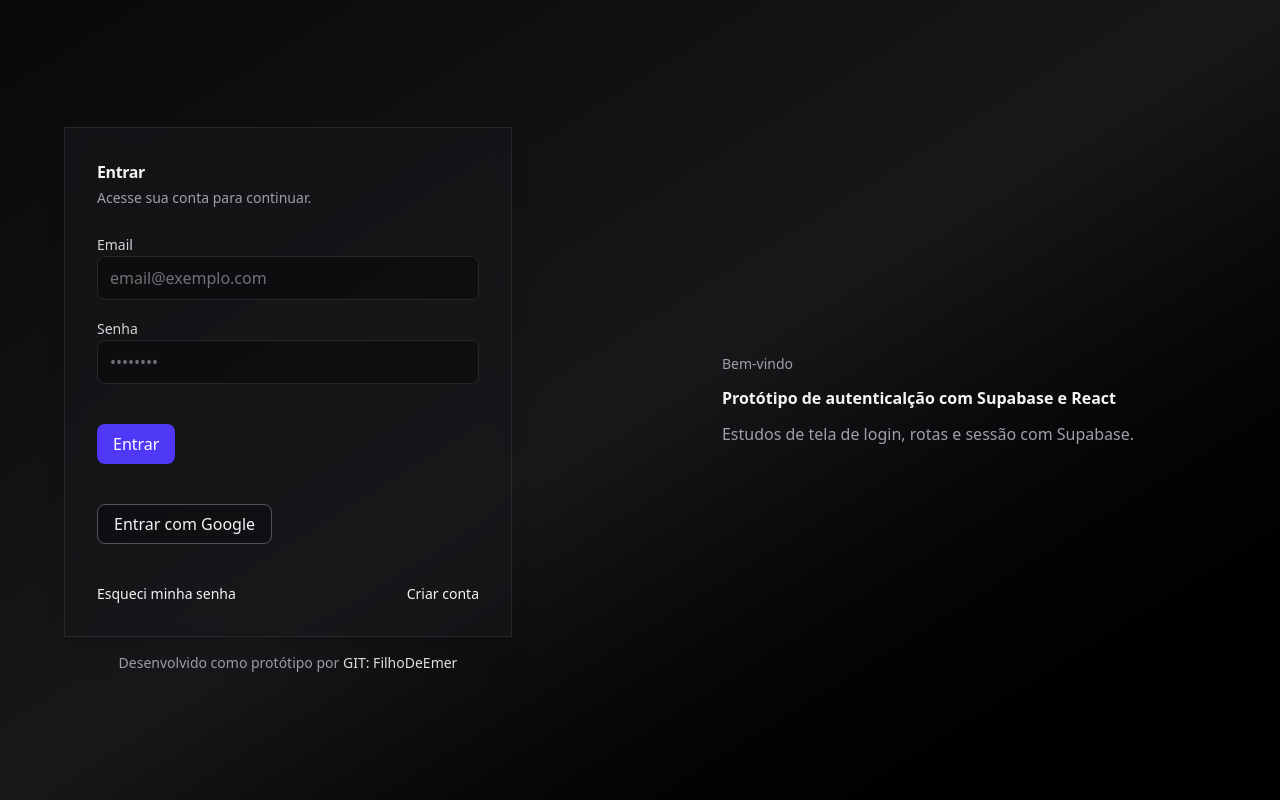
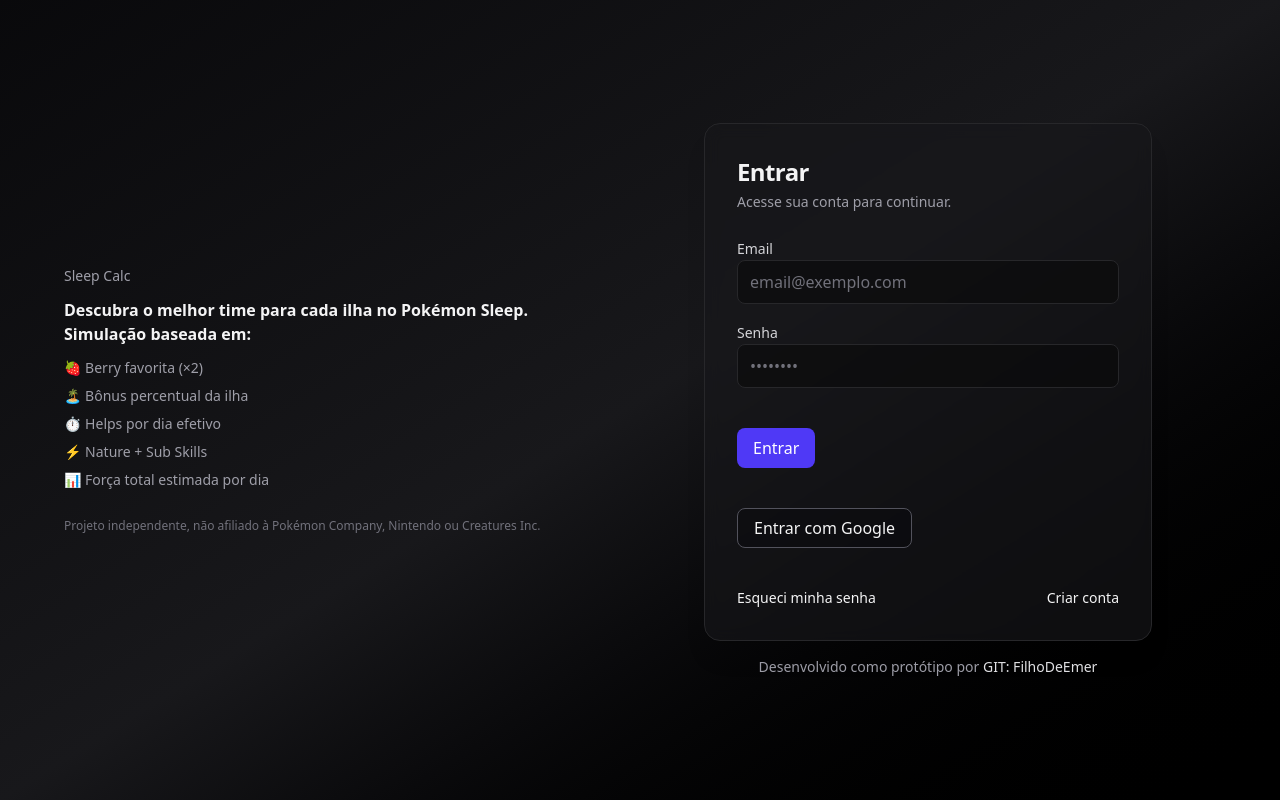
Before and after one commit to FilhoDeEmer/react-supabase-auth, a React (Vite) app: page /login in a window 1280 px wide. Built offline with nearby package versions, Linux system fonts and the light colour scheme; no server answers.

Commit message:
Upgrade: Atualização de componentes visuais e refinamento de busca no supabase

```diff
--- a/src/App.tsx
+++ b/src/App.tsx
@@ -11,6 +11,7 @@
 import Ingredientes from "./pages/Ingredientes";
 import Banco from "./pages/Banco";
 import Settings from "./pages/Settings";
+import Landing from "./pages/Langing";
 
 export default function App() {
   return(
@@ -26,6 +27,7 @@
       <Route path="/dashboard/ingredientes" element={<Ingredientes/>} />
       <Route path="/dashboard/banco" element={<RequireAuth><Banco/></RequireAuth>} />
       <Route path="/dashboard/settings" element={<RequireAuth><Settings/></RequireAuth>} />
+      <Route path="/sobre" element={<Landing/>} />
       <Route
         path="/dashboard"
         element={
--- a/src/layout/AuthLayout.tsx
+++ b/src/layout/AuthLayout.tsx
@@ -14,14 +14,38 @@
   brandLeft,
 }: AuthLayoutProps) {
   return (
-        <div className="min-h-screen bg-linear-to-br from-zinc-950 via-zinc-900 to-black text-zinc-100">
-            <div className="min-h-screen flex">
+    <div className="min-h-screen grid md:grid-cols-2 bg-linear-to-br from-zinc-950 via-zinc-900 to-black text-zinc-100">
       {/* Coluna esquerda */}
+      <div className="hidden lg:flex flex-1 items-center justify-center p-10">
+        <div className="max-w-lg text-zinc-300">
+          {brandLeft ?? (
+            <div className="space-y-3">
+              <p className="text-sm text-zinc-400">Sleep Calc</p>
+              <h2 className="text-3x1  font-semibold text-zinc-100">
+                Descubra o melhor time para cada ilha no Pokémon Sleep.
+                Simulação baseada em:
+              </h2>
+              <ul className="space-y-2 text-sm text-zinc-400">
+                <li>🍓 Berry favorita (×2)</li>
+                <li>🏝️ Bônus percentual da ilha</li>
+                <li>⏱️ Helps por dia efetivo</li>
+                <li>⚡ Nature + Sub Skills</li>
+                <li>📊 Força total estimada por dia</li>
+              </ul>
+
+              <p className="text-xs text-zinc-500 pt-4">
+                Projeto independente, não afiliado à Pokémon Company, Nintendo ou Creatures Inc.
+              </p>
+            </div>
+          )}
+        </div>
+      </div>
+      {/* Coluna direita */}
       <div className="w-full max-w-xl flex items-center justify-center p-6">
         <div className="w-full max-w-md">
-                        <div className="rouded-2x1 border border-zinc-800 bg-zinc-900/60 shadow-xl backdrop-blur p-6 sm:p-8">
+          <div className="rounded-2xl border border-zinc-800 bg-zinc-900/60 shadow-xl backdrop-blur p-6 sm:p-8">
             <div className="mb-6">
-                            <h1 className="text-2x1 font-semibold tracking-tight">{title}</h1>
+              <h1 className="text-2xl font-semibold tracking-tight">{title}</h1>
               {subtitle && (
                 <p className="text-sm text-zinc-400 mt-1">{subtitle}</p>
               )}
@@ -35,23 +59,6 @@
           )}
         </div>
       </div>
-                {/* Coluna direita */}
-                <div className="hidden lg:flex flex-1 items-center justify-center p-10">
-                    <div className="max-w-lg text-zinc-300">
-                        {brandLeft ?? (
-                            <div className="space-y-3">
-                                <p className="text-sm text-zinc-400">Bem-vindo</p>
-                                <h2 className="text-3x1  font-semibold text-zinc-100">
-                                    Protótipo de autenticalção com Supabase e React
-                                </h2>
-                                <p className="text-zinc-400">
-                                    Estudos de tela de login, rotas e sessão com Supabase.
-                                </p>
-                            </div>
-                        )}
-                    </div>
-                </div>
-            </div>
     </div>
   );
 }
--- a/src/layout/DashboardLayout.tsx
+++ b/src/layout/DashboardLayout.tsx
@@ -3,7 +3,6 @@
 import { useAuth } from "../auth/AuthProvider";
 import Button from "../components/ui/Button";
 import {
-  Home,
   BookOpen,
   Settings,
   ChevronLeft,
@@ -14,6 +13,8 @@
   Package2,
   Menu,
   LogOut,
+  Info,
+  CopyPlus,
 } from "lucide-react";
 
 type DashboardLayoutProps = {
@@ -54,8 +55,8 @@
             `${linkBase} ${isActive ? linkActive : linkInactive}`
           }
         >
-          <Home className="h-4 w-4" />
-          <span className={labelClass}>Home</span>
+          <CopyPlus className="h-4 w-4" />
+          <span className={labelClass}>Time</span>
         </NavLink>
 
         <NavLink
@@ -110,6 +111,16 @@
         </NavLink>
 
         {/*Exemplo para criação de novos links*/}
+        <NavLink
+          to="/sobre"
+          onClick={onNavigate}
+          className={({ isActive }) =>
+            `${linkBase} ${isActive ? linkActive : linkInactive}`
+          }
+        >
+          <Info className="h-4 w-4" />
+          <span className={labelClass}>Sobre</span>
+        </NavLink>
         <NavLink
           to="/dashboard/settings"
           onClick={onNavigate}
--- /dev/null
+++ b/src/pages/Langing.tsx
@@ -0,0 +1,92 @@
+import DashboardLayout from "../layout/DashboardLayout";
+
+export default function Landing() {
+  return (
+    <DashboardLayout>
+      <div className="space-y-8">
+        {/* HERO */}
+        <div className="rounded-2xl border border-zinc-800 bg-zinc-900/40 p-8 text-center space-y-4">
+          <h1 className="text-3xl font-bold tracking-tight">Sleep Calc</h1>
+
+          <p className="text-zinc-400 max-w-2xl mx-auto">
+            Simule e descubra o melhor time para cada ilha no Pokémon Sleep.
+            Cálculo baseado em frequência real, bônus da ilha, berry favorita,
+            nature e sub skills.
+          </p>
+
+          <div className="flex justify-center gap-3 pt-2">
+            <a
+              href="/dashboard/banco"
+              className="h-10 px-5 rounded-lg bg-indigo-600 hover:bg-indigo-500 transition text-sm font-medium flex items-center"
+            >
+              Começar agora
+            </a>
+
+            <a
+              href="/dashboard"
+              className="h-10 px-5 rounded-lg border border-zinc-700 hover:bg-zinc-800 transition text-sm font-medium flex items-center"
+            >
+              Gerar recomendação
+            </a>
+          </div>
+        </div>
+
+        {/* COMO FUNCIONA */}
+        <div className="grid gap-4 md:grid-cols-3">
+          <div className="rounded-2xl border border-zinc-800 bg-zinc-900/40 p-5 space-y-2">
+            <h3 className="font-semibold">1️⃣ Cadastre seus Pokémon</h3>
+            <p className="text-sm text-zinc-400">
+              Informe level, nature, sub skills e frequência. O cálculo
+              considera seus bônus reais.
+            </p>
+          </div>
+
+          <div className="rounded-2xl border border-zinc-800 bg-zinc-900/40 p-5 space-y-2">
+            <h3 className="font-semibold">2️⃣ Escolha a ilha</h3>
+            <p className="text-sm text-zinc-400">
+              Informe o bônus percentual da sua ilha e o objetivo (berries,
+              cooking ou equilibrado).
+            </p>
+          </div>
+
+          <div className="rounded-2xl border border-zinc-800 bg-zinc-900/40 p-5 space-y-2">
+            <h3 className="font-semibold">3️⃣ Veja o Top 5</h3>
+            <p className="text-sm text-zinc-400">
+              O sistema calcula força por dia considerando berry strength, skill
+              strength e helps/dia efetivo.
+            </p>
+          </div>
+        </div>
+
+        {/* O QUE O SLEEPCALC ANALISA */}
+        <div className="rounded-2xl border border-zinc-800 bg-zinc-900/40 p-6 space-y-4">
+          <h2 className="text-lg font-semibold">O que o sleepcalc considera</h2>
+
+          <div className="grid gap-3 sm:grid-cols-2 lg:grid-cols-3 text-sm text-zinc-400">
+            <div>🍓 Berry favorita da ilha (×2)</div>
+            <div>🏝️ Bônus percentual da ilha</div>
+            <div>⏱️ Helps por dia efetivo</div>
+            <div>⚡ Helping Speed (nature + sub skills)</div>
+            <div>✨ Trigger de skill</div>
+            <div>📊 Força total estimada por dia</div>
+          </div>
+        </div>
+
+        {/* BETA */}
+        <div className="rounded-2xl border border-zinc-800 bg-zinc-900/40 p-5 text-sm text-zinc-400">
+          <p>
+            🚧 Projeto em desenvolvimento (Beta). Sugestões e feedback são
+            bem-vindos.
+            <br/>
+            <br/>
+            Contatos: <a href="https://discord.gg/57VS8Femn" className="text-indigo-500 hover:underline">Sleep Calc Discord</a>
+          </p>
+          <p className="pt-2 text-xs text-zinc-500">
+            Projeto independente, não afiliado à Nintendo ou The Pokémon
+            Company.
+          </p>
+        </div>
+      </div>
+    </DashboardLayout>
+  );
+}
--- a/src/pages/Login.tsx
+++ b/src/pages/Login.tsx
@@ -1,3 +1,4 @@
+/* eslint-disable @typescript-eslint/no-explicit-any */
 import { useEffect, useState } from "react";
 import { Link, useNavigate, useSearchParams } from "react-router-dom";
 import { useAuth } from "../auth/AuthProvider";
--- a/src/pages/Pokedex.tsx
+++ b/src/pages/Pokedex.tsx
@@ -1,3 +1,4 @@
+/* eslint-disable @typescript-eslint/no-explicit-any */
 import { useEffect, useMemo, useState } from "react";
 import DashboardLayout from "../layout/DashboardLayout";
 import { supabase } from "../lib/supabase";
@@ -80,9 +81,9 @@
             sleep_type,
             carry_base,
             frequency,
-            ingredientes,
             tipo:type (tipo, berry),
             main_skill:main_skills (id, nome, descricao),
+            ingredientes,
             pokemon_ingrediente:pokemon_ingrediente (
               ingredientes:id_ingrediente (id, nome)
             )
@@ -286,7 +287,7 @@
                         className="flex items-center gap-2 rounded-lg border border-zinc-800 bg-zinc-950/40 px-2 py-1"
                       >
                         <img
-                          src={getIngredientImageUrl(ing.nome)}
+                          src={getIngredientImageUrl(ing.nome ?? "")}
                           alt={ing.nome ?? `Ingrediente ${ing.id}`}
                           className="h-5 w-5 object-contain"
                           onError={(e) =>
--- a/src/pages/TeamRecommendation.tsx
+++ b/src/pages/TeamRecommendation.tsx
@@ -76,7 +76,6 @@
 
     try {
       const { data, error } = await supabase.rpc("recommend_team_fast", {
-        p_user_id: user.id,
         p_ilha_id: Number(ilhaId),
       });
 
```
Lines whose indentation alone changed are shown as unchanged.
